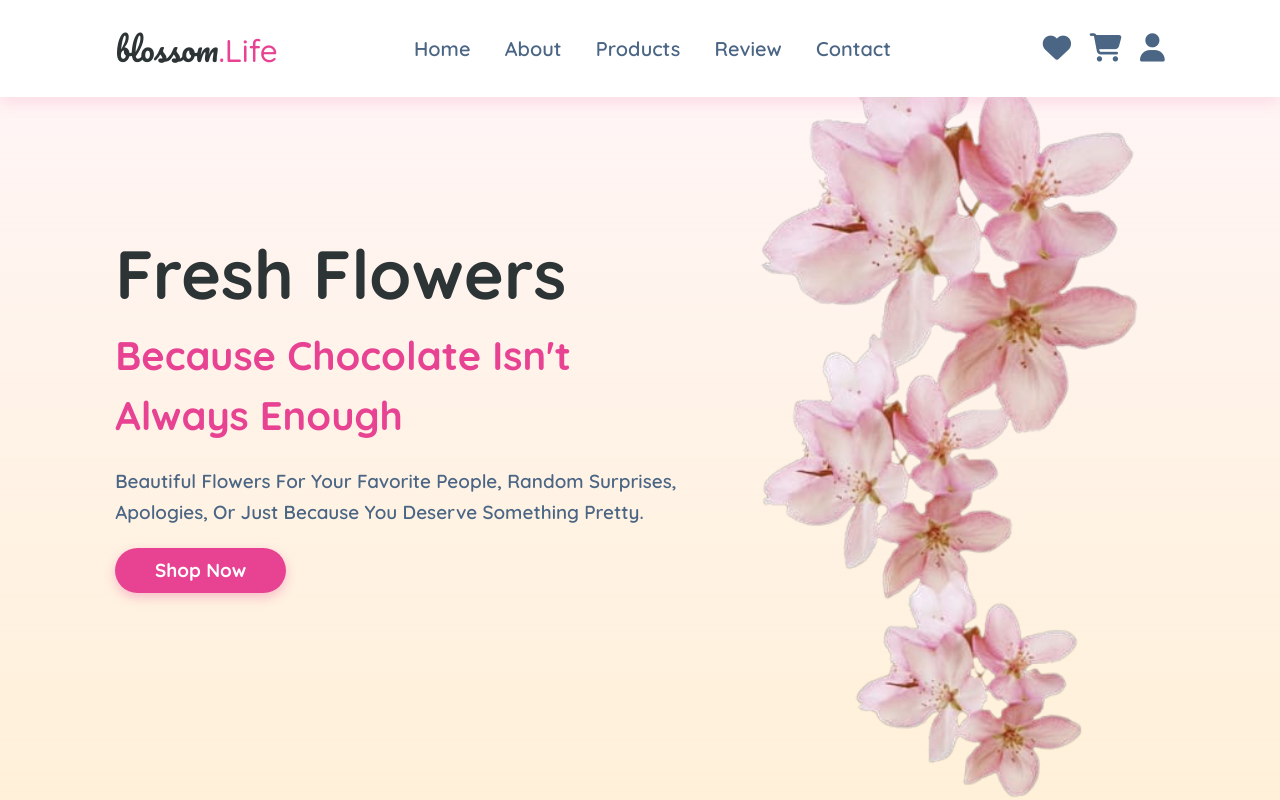
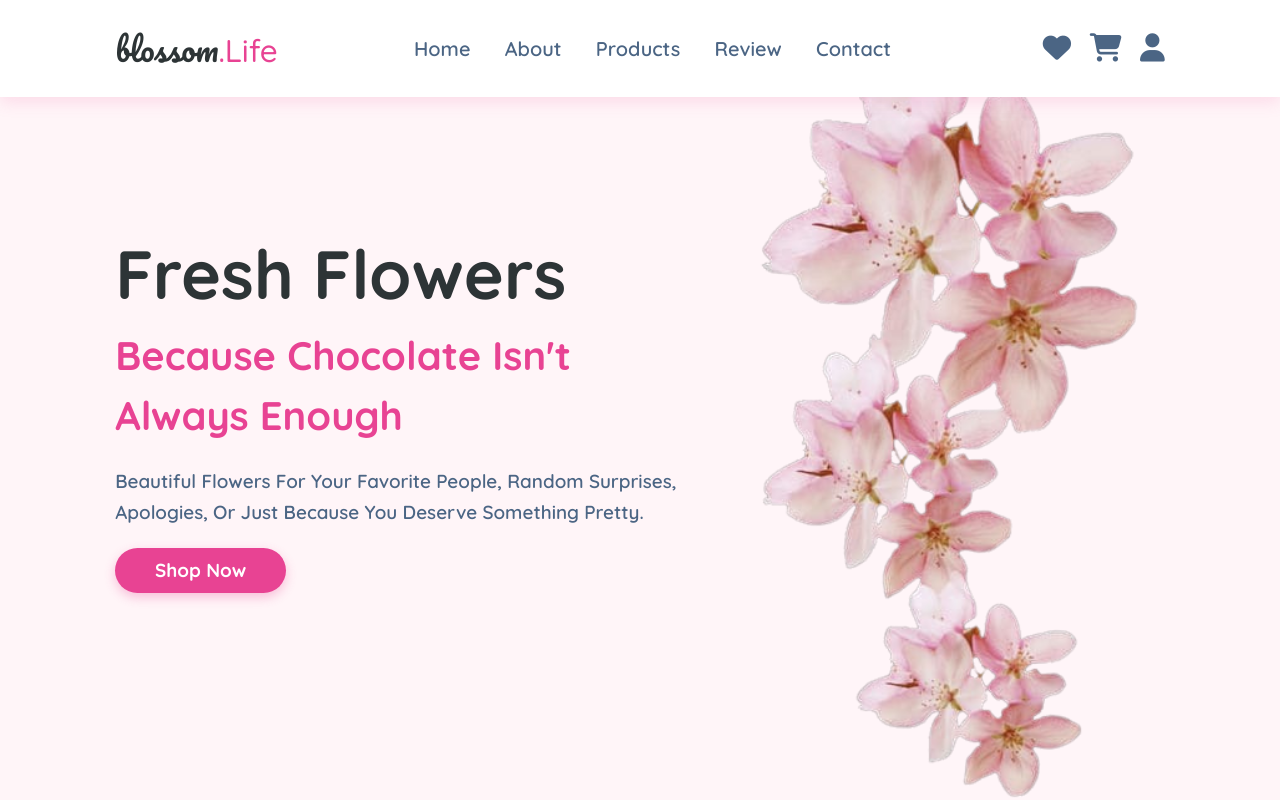
Before and after one commit to Mayuudjords/BLOSSOM.life-Prototype-N0.2-Sp-15, a plain HTML site: page index.html in a window 1280 px wide. Shown: the top 800 px of the page. Drawn offline with Linux system fonts and the light colour scheme.

Commit message:
Some little changes!

```diff
--- a/CSS/style.css
+++ b/CSS/style.css
@@ -114,7 +114,7 @@ header .fa-bars {
     justify-content: space-between;
     gap: 4rem;
     min-height: 100vh;
-    background: linear-gradient(rgba(255, 245, 248, 0.85), rgba(255, 234, 167, 0.4)), url(../IMG/home-bg.jpg) no-repeat;
+    background: linear-gradient(rgba(255, 245, 248, 0.85), rgba(255, 234, 167, 0.4))
     background-size: cover;
     background-position: center;
 }
--- a/index.html
+++ b/index.html
@@ -4,7 +4,7 @@
     <meta charset="UTF-8">
     <meta name="viewport" content="width=device-width, initial-scale=1.0">
     <title>blossom.life - Flower Shop</title>
-    <link rel="stylesheet" href="css/style.css">
+    <link rel="stylesheet" href="CSS/style.css">
     <link rel="stylesheet" href="https://cdnjs.cloudflare.com/ajax/libs/font-awesome/6.4.0/css/all.min.css">
 </head>
 <body>
@@ -38,7 +38,7 @@
             <a href="#" class="btn">Shop Now</a>
         </div>
         <div class="image-home">
-            <img src="IMG/FLOWER.PNG" alt="Decorative Pink Flowers">
+            <img src="IMG/FLOWER.png" alt="Decorative Pink Flowers">
         </div>
     </section>
 
```
